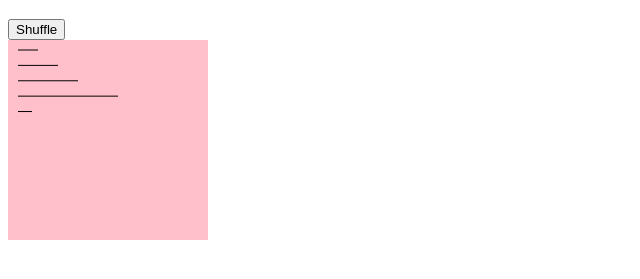
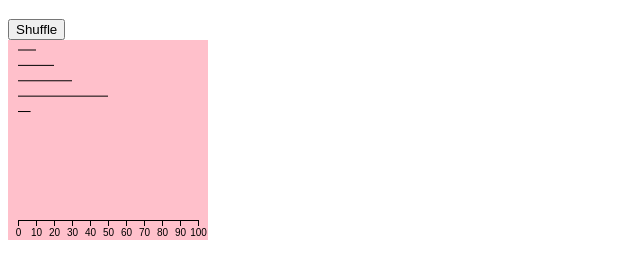
Before and after one commit to VA602AA-master/lines, a website: page index.html in a window 1280 px wide. Shown: the part 61-340 px from the top of the page, without its empty margins (0-640 px from the left). Drawn offline with nearby package versions, Linux system fonts and the light colour scheme.

Commit message:
Adding axis for scale of values

```diff
--- a/index.html
+++ b/index.html
@@ -47,6 +47,9 @@
       .domain([0,13])
       .range([0,200]);
 
+    let axis = d3.axisBottom(xScale);
+
+
     let svg = null;
 
     function me(selection){
@@ -56,8 +59,14 @@
              .attr("width", width)
              .attr("height", height);
 
+         svg.append('g')
+          .attr('transform','translate(10,180)')
+          .call(axis);
+
          svg = svg.append('g')
            .attr('transform','translate(10,10)');
+
+
       }
 
         let lines = svg.selectAll("line")
@@ -84,12 +93,19 @@
                 return yScale(i);
             })
         ;
+
+
+
       }
 
       me.width = function(arg){
         if(!arguments.length)
           return width;
+
+
         width = arg;
+
+        xScale.range([0,width-10*2]);
         return me;
       }
 
```
